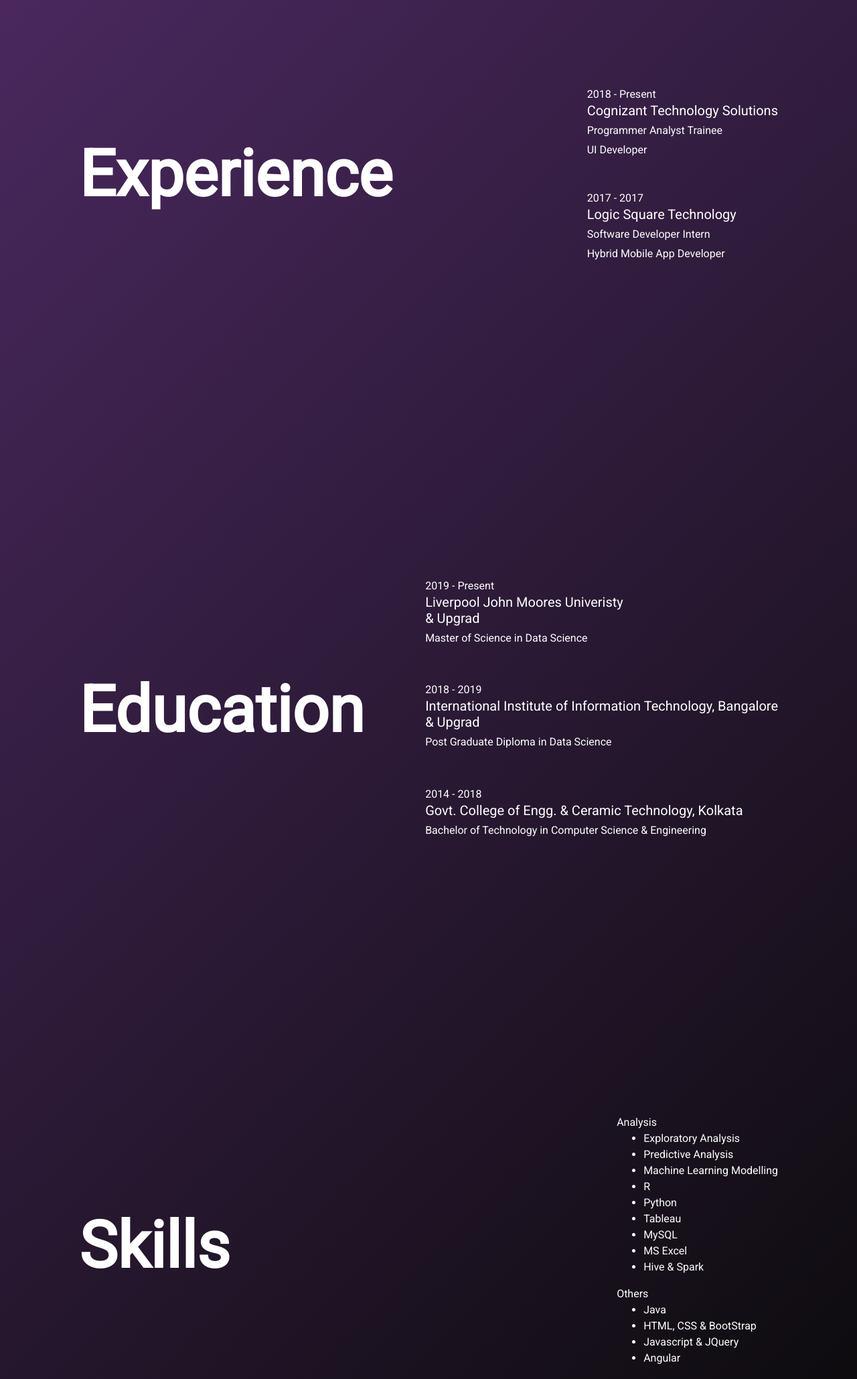
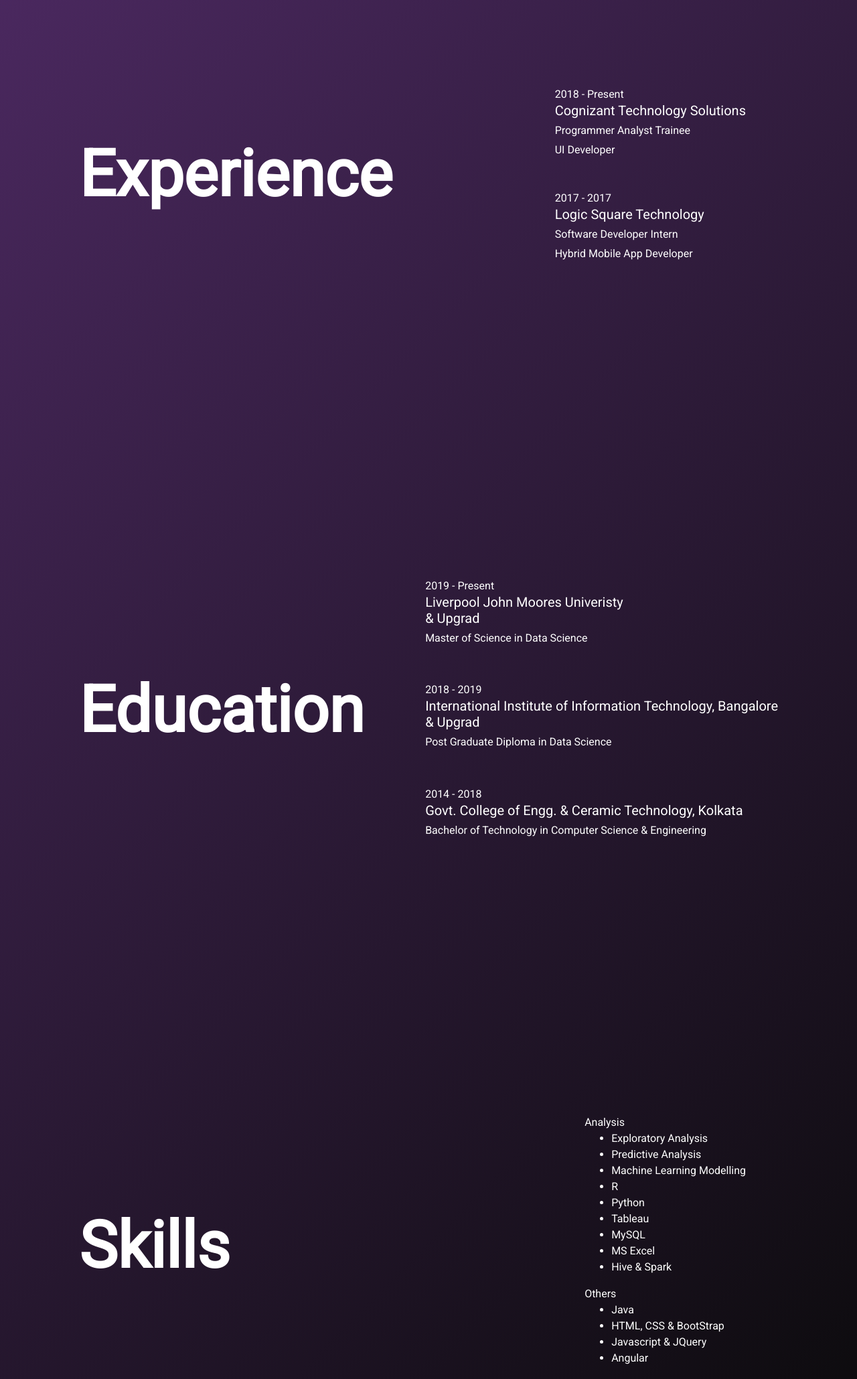
Before and after one commit to ChayanNaskar26/ChayanNaskar26.github.io, a plain HTML site: page about.html in a window 1280 px wide. Shown: the part 940-2999 px from the top of the page at 67% size. Drawn offline with nearby package versions, Linux system fonts and the light colour scheme.

Commit message:
about changes

```diff
--- a/about.html
+++ b/about.html
@@ -43,7 +43,7 @@
         <div class="exp-text head-text">
             <text class="text-white">Experience</text>
         </div>
-        <div class="d-flex flex-column text-white exp-list">
+        <div class="d-flex flex-column mr-5 text-white exp-list">
             <div class="exp-list-1">
                 <span class="text-span">2018 - Present</span>
                 <h5>Cognizant Technology Solutions</h5>
@@ -86,7 +86,7 @@
         <div class="skills-text head-text">
             <text class="text-white">Skills</text>
         </div>
-        <div class="d-flex flex-column text-white skills-list">
+        <div class="d-flex flex-column mr-5 text-white skills-list">
             <span class="text-span">Analysis</span>
                 <ul>
                     <li>Exploratory Analysis</li>
```
Also changed, not shown: 1 other file.
